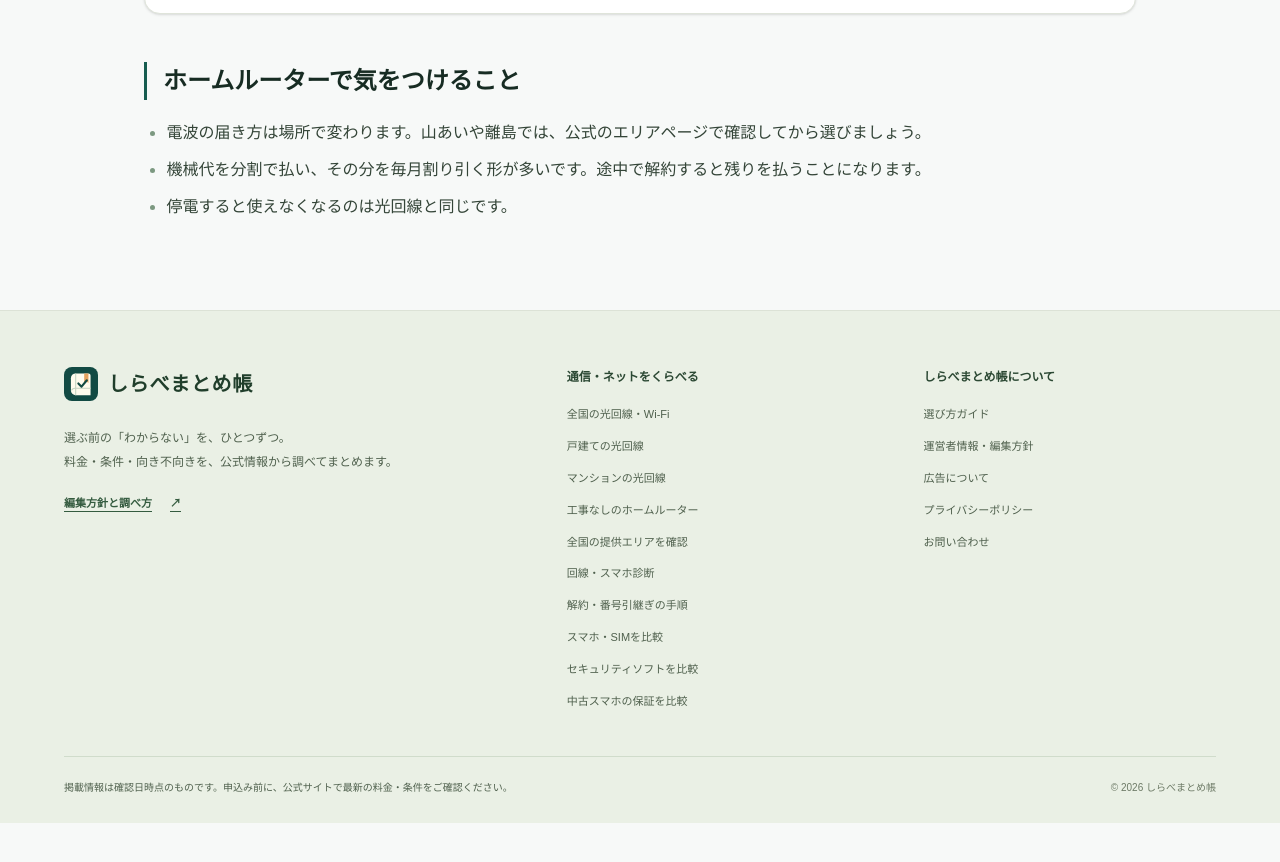
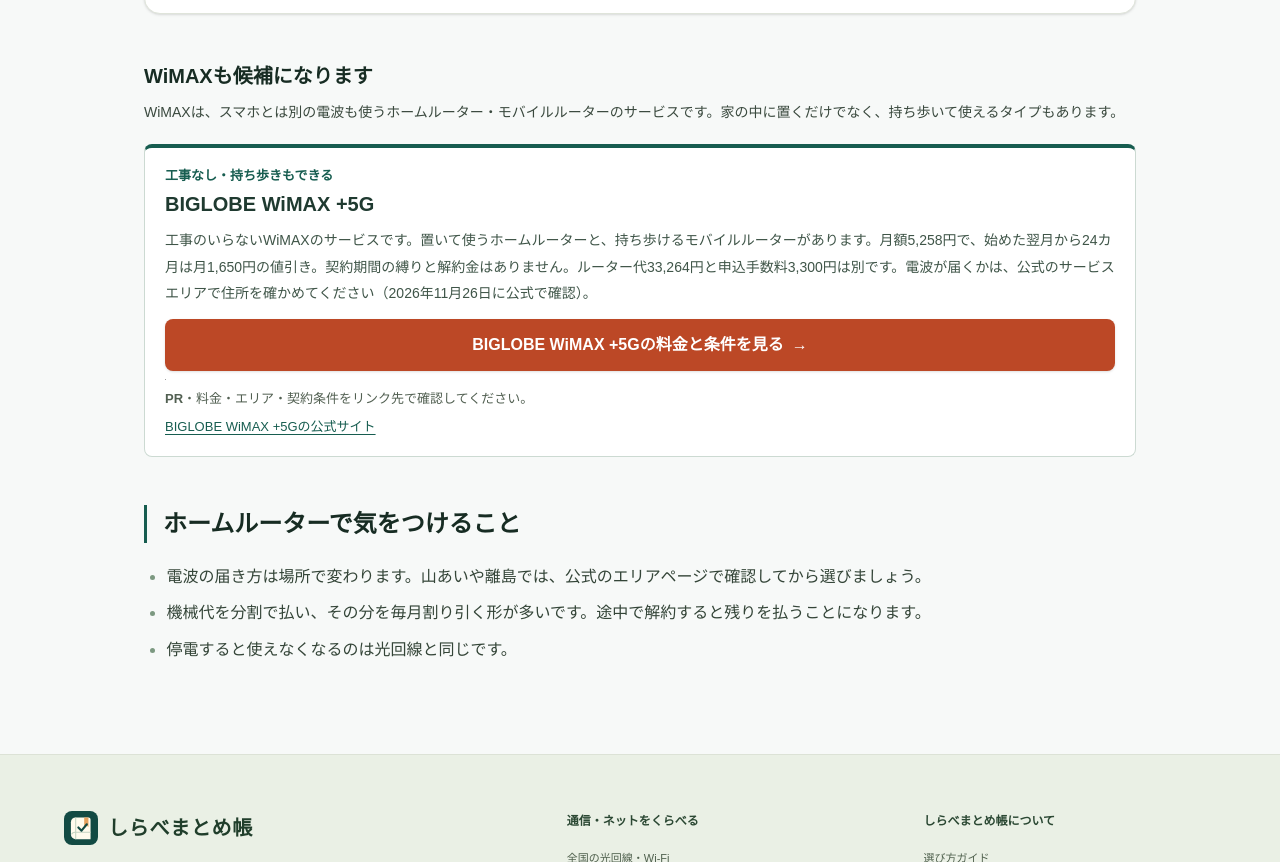
Before and after one commit to ayumi1515/my-wifi-site12, an Astro site: page /hikari/home-router in a window 1280 px wide. Shown: the part 4409-5271 px from the top of the page. Before the commit the page ends 5232 px from the top, so only its background shows below. Built offline with nearby package versions, Linux system fonts and the light colour scheme; Astro itself is replaced by a stand-in of ours.

Commit message:
提携した3窓口を掲載する（BIGLOBE WiMAX・BizAir・引越し侍）
- 工事なしのページと離島の記事：BIGLOBE WiMAX +5G（公式で料金・条件を確認）
- 法人向けページの予備回線：BizAir（法人・店舗向けWi-Fi）。広告があるためPR表示を出す
- 鹿児島の引越しの記事：引越し侍（期間限定などの表現は使わない）
- リンク先はそれぞれ公式・運営会社の申込みページであることを確認

Co-Authored-By: Claude Opus 5.5 <noreply@anthropic.com>

```diff
--- /dev/null
+++ b/src/components/OfferCard.astro
@@ -0,0 +1,24 @@
+---
+// 1つの広告の窓口を、説明つきのカードで出す（データは src/data/offers.json）。
+import AffiliateButton from './AffiliateButton.astro';
+import { offers } from '../lib/offers';
+interface Props { id: string; heading?: string }
+const { id, heading } = Astro.props;
+const o = offers.find((x) => x.id === id);
+---
+{o && (
+  <article class="offer-card">
+    <p class="offer-kicker">{heading ?? 'ほかの選択肢'}</p>
+    <h3>{o.name}</h3>
+    <p class="offer-note">{o.note}</p>
+    <AffiliateButton provider={{ name: o.name, officialUrl: o.officialUrl, affiliate: { ...o.affiliate, banner: null } }} showBanner={false} notice="料金・エリア・契約条件をリンク先で確認してください。" />
+    <a class="offer-official" href={o.officialUrl} target="_blank" rel="noopener">{o.name}の公式サイト</a>
+  </article>
+)}
+<style>
+  .offer-card { margin-top: 18px; padding: 18px 20px; border: 1px solid #ccdad2; border-top: 4px solid #175d50; border-radius: 8px; background: #fff; }
+  .offer-kicker { font-size: 13px; font-weight: 700; color: #175d50; }
+  .offer-card h3 { margin-top: 4px; font-size: 20px; font-weight: 800; color: #1f3a30; }
+  .offer-note { margin: 8px 0 12px; font-size: 14px; line-height: 1.9; color: #3f5548; }
+  .offer-official { display: inline-block; margin-top: 8px; font-size: 13px; color: #175d50; text-decoration: underline; text-underline-offset: 3px; }
+</style>
--- a/src/data/offers.json
+++ b/src/data/offers.json
@@ -40,5 +40,48 @@
   "guideSlugs": [
    "study-sapuri-toeic-vs-eikaiwa"
   ]
+ },
+ {
+  "id": "biglobe-wimax",
+  "name": "BIGLOBE WiMAX +5G",
+  "officialUrl": "https://join.biglobe.ne.jp/mobile/wimax/",
+  "affiliate": {
+   "href": "https://px.a8.net/svt/ejp?a8mat=4BGUDZ+1F7BKQ+B4+2BCWEQ",
+   "label": "BIGLOBE WiMAX +5Gの料金と条件を見る",
+   "pixel": "https://www11.a8.net/0.gif?a8mat=4BGUDZ+1F7BKQ+B4+2BCWEQ",
+   "banner": null
+  },
+  "note": "工事のいらないWiMAXのサービスです。置いて使うホームルーターと、持ち歩けるモバイルルーターがあります。月額5,258円で、始めた翌月から24カ月は月1,650円の値引き。契約期間の縛りと解約金はありません。ルーター代33,264円と申込手数料3,300円は別です。電波が届くかは、公式のサービスエリアで住所を確かめてください（2026年11月26日に公式で確認）。",
+  "guideSlugs": [
+   "kagoshima-ritou-internet"
+  ]
+ },
+ {
+  "id": "bizair",
+  "name": "BizAir（法人・店舗向けWi-Fi）",
+  "officialUrl": "https://bizair.jp/",
+  "affiliate": {
+   "href": "https://px.a8.net/svt/ejp?a8mat=4BGUDZ+1VVGII+2BZM+354SDE",
+   "label": "法人・店舗向けWi-Fiの条件を見る",
+   "pixel": "https://www18.a8.net/0.gif?a8mat=4BGUDZ+1VVGII+2BZM+354SDE",
+   "banner": null
+  },
+  "note": "法人・店舗向け（個人事業主も対象）の、工事のいらない置き型Wi-Fiです。5G版は月6,248円（税込）で、契約期間は受け取った月から25カ月。WiMAXの回線を使い、申し込みから最短3日で使い始められます。電波は公式が案内するエリアマップで確かめてください（2026年11月26日に公式で確認）。",
+  "guideSlugs": []
+ },
+ {
+  "id": "hikkoshi-samurai",
+  "name": "引越し侍",
+  "officialUrl": "https://hikkoshizamurai.jp/",
+  "affiliate": {
+   "href": "https://px.a8.net/svt/ejp?a8mat=2ZPIW9+FT6FVE+ZXM+1BN3TU",
+   "label": "引越しの料金を比べて予約する",
+   "pixel": "https://www17.a8.net/0.gif?a8mat=2ZPIW9+FT6FVE+ZXM+1BN3TU",
+   "banner": null
+  },
+  "note": "引越し会社の料金を比べて、ネットで予約や一括見積もりができるサービスです。引越しの日が決まったら、ネット回線の手続きと同じころに進めると、段取りがそろいます。",
+  "guideSlugs": [
+   "moving-internet-kagoshima"
+  ]
  }
 ]
--- a/src/pages/hikari/home-router.astro
+++ b/src/pages/hikari/home-router.astro
@@ -3,6 +3,7 @@ import Base from '../../layouts/Base.astro';
 import ConnectivityManga from '../../components/ConnectivityManga.astro';
 import ProviderCard from '../../components/ProviderCard.astro';
 import Breadcrumbs from '../../components/Breadcrumbs.astro';
+import OfferCard from '../../components/OfferCard.astro';
 import { SITE } from '../../site.config.mjs';
 import { ranked, breadcrumbLd, jpDate, lastChecked } from '../../lib/data';
 const list = ranked('house', 'router');
@@ -33,6 +34,11 @@ const crumbs = [{ name: 'ホーム', href: '/' }, { name: '鹿児島県の光回
     <div id="router-provider-comparison" class="mt-8 space-y-8">
       {list.map((p, i) => <ProviderCard provider={p} building="house" rank={i + 1} headingLevel="h2" />)}
     </div>
+    <section class="mt-12">
+      <h2 class="text-xl font-bold text-gray-900">WiMAXも候補になります</h2>
+      <p class="mt-2 text-sm leading-7 text-gray-700">WiMAXは、スマホとは別の電波も使うホームルーター・モバイルルーターのサービスです。家の中に置くだけでなく、持ち歩いて使えるタイプもあります。</p>
+      <OfferCard id="biglobe-wimax" heading="工事なし・持ち歩きもできる" />
+    </section>
     <section class="prose-ja mt-12">
       <h2>ホームルーターで気をつけること</h2>
       <ul>
--- a/src/pages/hikari/houjin.astro
+++ b/src/pages/hikari/houjin.astro
@@ -1,8 +1,9 @@
 ---
 // 鹿児島の会社・お店・事業所向けのネット回線の選び方（法人向け）
-// 提携している広告はないので、公式の法人窓口へのふつうのリンクだけにする（pr={false}）。
+// 予備の回線の欄に、法人・店舗向けWi-Fi（BizAir）の広告リンクがある。ほかは公式の法人窓口へのふつうのリンク。
 import Base from '../../layouts/Base.astro';
 import Breadcrumbs from '../../components/Breadcrumbs.astro';
+import OfferCard from '../../components/OfferCard.astro';
 import { SITE } from '../../site.config.mjs';
 import { faqLd, breadcrumbLd } from '../../lib/data';
 
@@ -28,7 +29,7 @@ const articleLd = {
   publisher: { '@type': 'Organization', name: SITE.name, url: SITE.url + '/' },
 };
 ---
-<Base title={title} description={description} pr={false} jsonLd={[breadcrumbLd(SITE.url, crumbs), articleLd, faqLd(faqs)]}>
+<Base title={title} description={description} jsonLd={[breadcrumbLd(SITE.url, crumbs), articleLd, faqLd(faqs)]}>
   <div class="site-container houjin-page">
     <Breadcrumbs items={crumbs.map((c, i) => (i === crumbs.length - 1 ? { name: c.name } : c))} />
     <h1>鹿児島の会社・お店のネット回線<span>法人向け光回線の選び方</span></h1>
@@ -41,7 +42,7 @@ const articleLd = {
         <li><strong>止まると業務が止まる</strong>（決済・予約・遠隔の機器） → 24時間の保守、帯域の確保、<strong>予備の回線</strong>まで考える</li>
       </ul>
     </div>
-    <p class="byline">公式サイトで{checkedAt.replace(/-/g, '/')}に確認 ／ 書いた人：{SITE.operator}（<a href="/about/">編集方針</a>）／ このページに広告リンクはありません</p>
+    <p class="byline">公式サイトで{checkedAt.replace(/-/g, '/')}に確認 ／ 書いた人：{SITE.operator}（<a href="/about/">編集方針</a>）／ このページには広告リンク（PR）があります</p>
 
     <section aria-labelledby="points">
       <h2 id="points">法人で回線を選ぶときに見る5つのこと</h2>
@@ -86,6 +87,7 @@ const articleLd = {
     <section aria-labelledby="backup">
       <h2 id="backup">止まると困るお店は「予備の回線」も</h2>
       <p>保守の手厚いプランでも、故障や工事で一時的に使えなくなることはあります。キャッシュレス決済や予約の受付が止まると困るお店は、スマホのテザリングや、工事のいらない<a href="/hikari/home-router/">ホームルーター</a>を予備にする方法があります。予備の回線は、ふだん使わない月の費用も含めて考えます。</p>
+      <OfferCard id="bizair" heading="法人・店舗向けの工事なしWi-Fi" />
     </section>
 
     <section aria-labelledby="contact">
```
Lines whose indentation alone changed are shown as unchanged.
